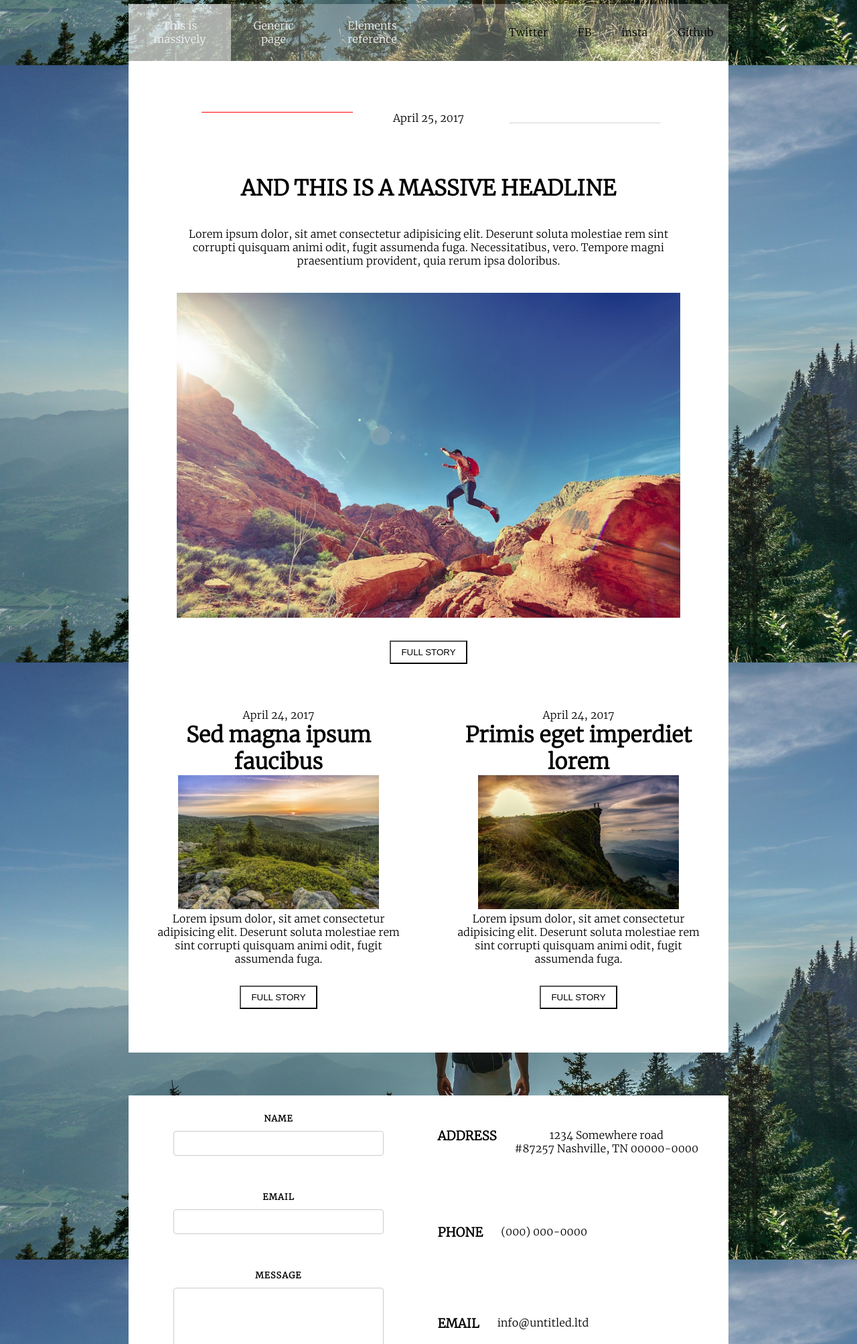
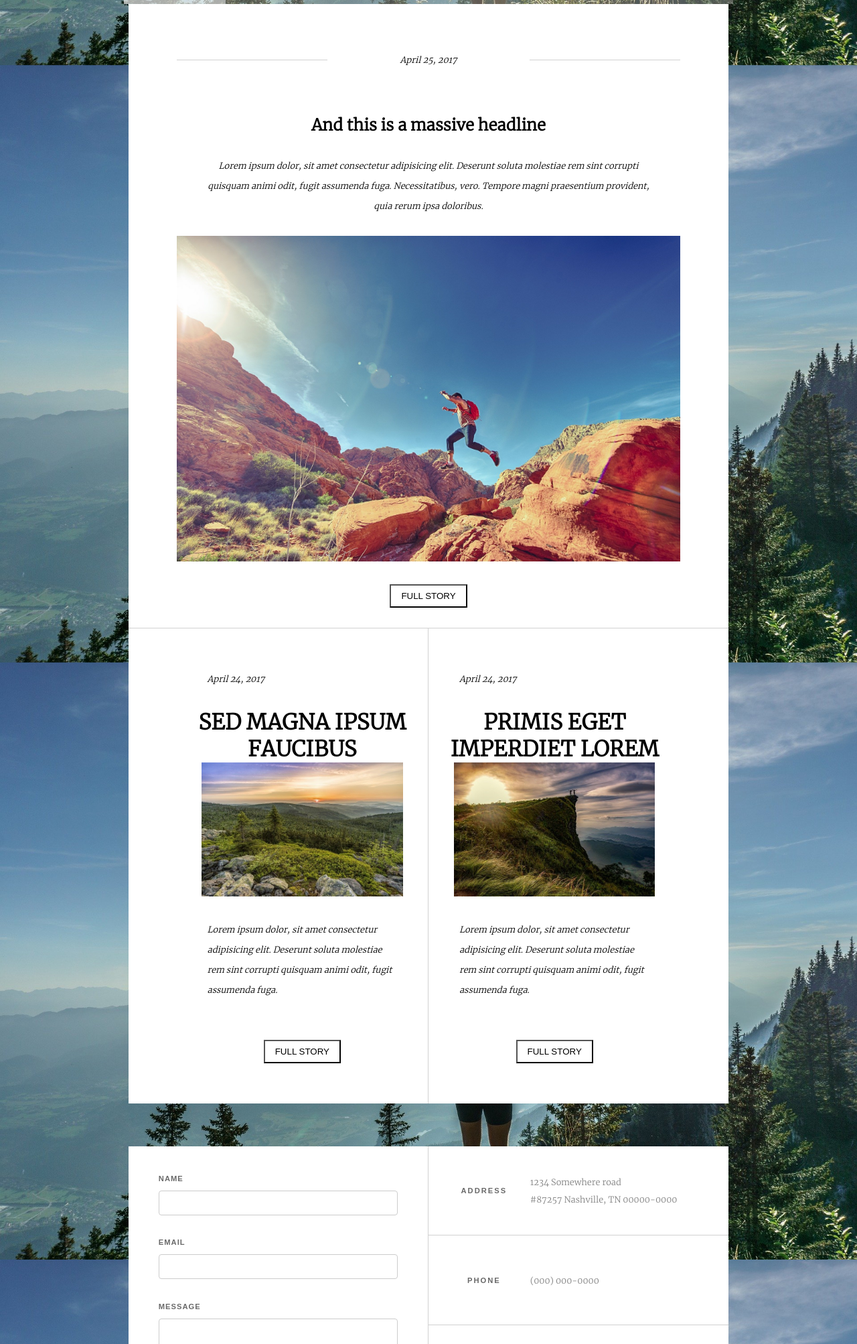
Before and after one commit to init-dev17/SASS-TP1-Montagne, a plain HTML site: page index.html in a window 1280 px wide. Shown: the part 794-2800 px from the top of the page at 67% size. Drawn offline with Linux system fonts and the light colour scheme; a web font is replaced by a local one.

Commit message:
2nd commit

```diff
--- a/index.html
+++ b/index.html
@@ -16,17 +16,24 @@
     <meta name="pg:description" content="descrition de la page web" />
     <meta property="og:image" content="./img/image-helium.png" />
 
-
     <!-- Font Awesome CDN https://cdnjs.com/libraries/font-awesome -->
-    <link rel="stylesheet" href="https://cdnjs.cloudflare.com/ajax/libs/font-awesome/6.4.0/css/all.min.css" integrity="sha512-iecdLmaskl7CVkqkXNQ/ZH/XLlvWZOJyj7Yy7tcenmpD1ypASozpmT/E0iPtmFIB46ZmdtAc9eNBvH0H/ZpiBw==" crossorigin="anonymous" referrerpolicy="no-referrer" />
-
+    <link
+      rel="stylesheet"
+      href="https://cdnjs.cloudflare.com/ajax/libs/font-awesome/6.4.0/css/all.min.css"
+      integrity="sha512-iecdLmaskl7CVkqkXNQ/ZH/XLlvWZOJyj7Yy7tcenmpD1ypASozpmT/E0iPtmFIB46ZmdtAc9eNBvH0H/ZpiBw=="
+      crossorigin="anonymous"
+      referrerpolicy="no-referrer"
+    />
 
     <link rel="stylesheet" href="./pages/index.css" />
   </head>
 
   <body>
     <header>
-      <h1>Partez vous aussi <br> à l'aventure</h1>
+      <h1>
+        Partez vous aussi <br />
+        à l'aventure
+      </h1>
       <p>
         Lorem ipsum dolor sit amet consectetur adipisicing elit. Dolore,
         incidunt!
@@ -41,28 +48,35 @@
         <li><a href="#">Elements reference</a></li>
       </ul>
       <ul class="social">
-        <li>Twitter</li>
-        <!-- https://fontawesome.com/icons/twitter?f=brands&s=solid -->
-        <li>FB</li>
-        <!-- https://fontawesome.com/icons/facebook-f?f=brands&s=solid -->
-        <li>insta</li>
-        <!-- https://fontawesome.com/icons/instagram?f=brands&s=solid -->
-        <li>Github</li>
-        <!-- https://fontawesome.com/icons/github?f=brands&s=solid -->
+        <li>
+          <a href="https://www.Twitter.com/RUN">
+            <i class="fab fa-twitter"></i>
+          </a>
+        </li>
+        <li>
+          <a href="https://www.facebook.com/MTG">
+            <i class="fab fa-facebook-f"></i>
+          </a>
+        </li>
+        <li>
+          <a href="https://www.Instagram.com/MTG">
+            <i class="fab fa-instagram"></i>
+          </a>
+        </li>
+        <li>
+          <a href="https://www.Github.com/RUN">
+            <i class="fab fa-github"></i>
+          </a>
+        </li>
       </ul>
     </nav>
 
-    <!-- <header></header> -->
     <div class="articles-container">
       <div class="main-article">
-        <div class="date">
-          <div class="left"></div>
-          <p>April 25, 2017</p>
-          <div class="right"></div>
-        </div>
+        <span class="date"><p>April 25, 2017</p></span>
 
         <div>
-          <h1>And this is a massive headline</h1>
+          <h2>And this is a massive headline</h2>
           <p>
             Lorem ipsum dolor, sit amet consectetur adipisicing elit. Deserunt
             soluta molestiae rem sint corrupti quisquam animi odit, fugit
@@ -70,13 +84,13 @@
             provident, quia rerum ipsa doloribus.
           </p>
         </div>
-        <img src="./assets/img/pic01.jpg" alt="pic01"/></div>
+        <img src="./assets/img/pic01.jpg" alt="pic01" />
 
         <button class="main-button"><a href="#">Full story</a></button>
       </div>
 
       <div class="secondary-articles">
-        <div class="other-articles">
+        <div class="other-articles1">
           <div class="date">
             <p>April 24, 2017</p>
           </div>
@@ -93,7 +107,7 @@
           <button class="main-button"><a href="#">Full story</a></button>
         </div>
 
-        <div class="other-articles">
+        <div class="other-articles2">
           <div class="date">
             <p>April 24, 2017</p>
           </div>
@@ -115,7 +129,6 @@
     <footer class="contact">
       <div class="form-container">
         <form method="post" action="">
-
           <div class="form-grid">
             <div class="name">
               <label for="name">Name</label>
@@ -131,20 +144,21 @@
             </div>
           </div>
           <input type="submit" class="main-button" value="Send Message" />
-
         </form>
       </div>
 
-
       <div class="informations">
         <div class="address">
-          <h3>Address</h3><p>1234 Somewhere road <br>#87257 Nashville, TN 00000-0000</p>
+          <h3>Address</h3>
+          <p>1234 Somewhere road <br />#87257 Nashville, TN 00000-0000</p>
         </div>
         <div class="phone">
-          <h3>Phone</h3><p>(000) 000-0000</p>
+          <h3>Phone</h3>
+          <p>(000) 000-0000</p>
         </div>
         <div class="email">
-          <h3>Email</h3><p>info@untitled.ltd</p>
+          <h3>Email</h3>
+          <p>info@untitled.ltd</p>
         </div>
         <div class="social">
           <h3>Social</h3>
@@ -166,14 +180,12 @@
             </li>
             <li>
               <a href="https://www.Github.com/RUN">
-                <i class="fab fa-github-in"></i>
+                <i class="fab fa-github"></i>
               </a>
             </li>
           </ul>
         </div>
       </div>
-
-
     </footer>
   </body>
 </html>
--- a/layout/_footer.scss
+++ b/layout/_footer.scss
@@ -7,84 +7,25 @@
     margin: 5% 15%;
 }
 
-// // // // // // // Formulaires
-.form-grid{
-    display: grid;
-    // align-items : center;
-
-    grid-template-rows: 25% 25% 50%;
-    // grid-template-columns: 100px 224px;
-    grid-template-areas:
-      "input1"
-      "input2"
-      "texta ";
-    gap: 10px;
-    // width: 85%;
-    max-width: 600px;
-}
-
-
-.textarea {
-    grid-area: texta;
-}
-label {
-    font-weight: 600;
-    font-size: 0.8rem;
-    letter-spacing: 1px;
-    text-transform: uppercase;
-
-}
-input[type="text"],
-  textarea {
-    width: 100%;
-    margin: 10px 0 20px;
-    border-radius: 4px;
-    border: 1px solid #ccc;
-    padding: 10px;
-    transition: 0.2s;
-}
-
-#message{
-    height: 180px;
-}
-
-input[type="text"]:focus,
-  textarea:focus {
-    border: 2px solid $color11;
-}
-textarea {
-    resize: none;
-}
-
-
-.form-container{
-    .main-button{
-        margin: 35px 0 0 0;
-    }
-}
-
 
 
 
 // // // // // // // Informations de contact
 .informations{
     display: grid;
-    grid-template-rows: 25% 25% 25% 25% ;
-    align-items : center;
+    //grid-template-rows: 25% 25% 25% 25% ;
+    grid-template-rows: repeat(4, 1fr) ;
 
 
 
-    .address{
-        @include informations
-    }
-    .phone{
-        @include informations
-    }
-    .email{
-        @include informations
-    }
-    .social{
-        @include informations
+
+
+
+
+    .address, .phone, .email, .social{
+        @include informations;
+        border-bottom: 1px solid $grey1;
+        align-items : center;
     }
 
 
--- a/layout/_forms.scss
+++ b/layout/_forms.scss
@@ -1,8 +1,62 @@
-
+// // // // // // // Formulaires
 
 .form-container{
     background: $color0;
-    margin: 5% 15%;
-    height: 500px;
+    padding: 8% 10%;
+    //height: 500px;
+
+    border-right: 1px solid $grey1;
 
 }
+
+
+
+.form-grid{
+    display: grid;
+    // align-items : center;
+
+    grid-template-rows: 20% 20% 60%;
+    // grid-template-columns: 100px 224px;
+    grid-template-areas:
+      "input1"
+      "input2"
+      "texta ";
+    gap: 10px;
+    // width: 85%;
+    max-width: 600px;
+    text-align: left;
+}
+
+
+.textarea {
+    grid-area: texta;
+}
+label {
+    @include title;
+    font-weight: 600;
+    font-size: 0.7rem;
+    letter-spacing: 1px;
+    color: $grey3;
+
+}
+input[type="text"],
+  textarea {
+    width: 100%;
+    margin: 10px 0 20px;
+    border-radius: 4px;
+    border: 1px solid #ccc;
+    padding: 10px;
+    transition: 0.2s;
+}
+
+#message{
+    height: 180px;
+}
+
+input[type="text"]:focus,
+  textarea:focus {
+    border: 2px solid $color11;
+}
+textarea {
+    resize: none;
+}
--- a/layout/_header.scss
+++ b/layout/_header.scss
@@ -8,6 +8,7 @@ header{
     justify-content: center;
     text-align: center;
 
+    position: relative;
     // margin: 10% 5%;
 
     min-height: 100vh;
@@ -38,81 +39,3 @@ header{
         width: 85%;
     }
 }
-
-
-
-.articles-container{
-    background: $color0;
-    margin: 0 15%;
-    text-align: center;
-
-    .date{
-        padding: 5% 0;
-    }
-    h1{
-        text-transform: uppercase;
-    }
-    img{
-        max-width: 100%;
-        // object-fit: cover
-    }
-    p{
-        padding: 5% 0;
-    }
-    .main-article{
-        margin: 0% 8%;
-
-
-
-        .left{
-            position: relative;
-
-            &::before{
-            content: "";
-            position: absolute;
-            width: 30%;
-            height: 1px;
-            background: red;
-            // background: lightgray;
-            left: 20%;
-            transform: translateX(-50%);
-            bottom: -40px;
-            }
-        }
-
-        .right{
-            position: relative;
-
-            &::before{
-            content: "";
-            position: absolute;
-            width: 30%;
-            height: 1px;
-            background: lightgray;
-            right: -20%;
-            transform: translateX(-80%);
-            bottom: 40px;
-            }
-        }
-
-    }
-
-
-}
-
-
-.secondary-articles{
-    display: grid;
-    grid-template-columns: 50% 50%;
-    background: $color0;
-    margin: 0 15%;
-    text-align: center;
-
-
-
-    .other-articles{
-        display: block;
-        margin: 8%;
-
-    }
-}
--- /dev/null
+++ b/layout/_main.scss
@@ -0,0 +1,97 @@
+
+
+
+
+.articles-container{ // main
+    background: $color0;
+    margin: 0 15%;
+    text-align: center;
+
+
+    h1{
+        text-transform: uppercase;
+    }
+    img{
+        max-width: 100%;
+        // object-fit: cover
+    }
+
+    p{
+        width: 90%;
+        margin: 30px auto;
+        font-style: italic;
+        font-size: 0.8rem;
+        line-height: 30px;
+    }
+    .main-article{ // section1
+        margin: 0% 8%;
+
+
+
+        span{
+            display: block;
+            position: relative;
+            padding: 5% 0;
+
+            &::before, &:after{
+            content: "";
+            position: absolute;
+            width: 30%;
+            height: 1px;
+            background: $grey1;
+
+
+            transform: translateX(0%);
+            top: 50%;
+
+            @media screen and (max-width: 600px) {
+                width: 20%;
+            }
+            }
+
+            &:before{
+                left: 0;
+            }
+            &:after{
+                right: 0;
+            }
+
+
+
+        }
+
+    }
+
+
+
+    .secondary-articles{
+        display: grid;
+        grid-template-columns: 50% 50%;
+        background: $color0;
+        padding: 0 8%;
+        text-align: center;
+
+        border-top: 1px solid $grey1;
+
+
+    .other-articles1, .other-articles2{
+        display: block;
+        padding: 8%;
+
+        p{
+            text-align: left;
+        }
+    }
+
+    .other-articles1{
+        border-right: 1px solid $grey1;
+    }
+
+
+
+
+
+
+    }
+
+}
--- a/layout/_navbar.scss
+++ b/layout/_navbar.scss
@@ -7,16 +7,24 @@ nav{
     display: grid;
     grid-template-columns: 50% 50%;
     background: $color10;
-    margin: 0 15%;
-    text-align: center;
-    align-items: center;
-    text-decoration: none;
+    //margin: 0 auto;
+
+    // margin: 0 15%;
+    position: absolute;
+
+
+    z-index: 100;
+    bottom: 0;
+    //width: calc(15%-1080px);
+    max-width: 910px;
+    width: 80%;
+    left: 50%;
+    transform: translateX(-50%);
+
+
 
     ul{
         display: flex;
-
-
-
         li{
             padding: 5%;
             a{
@@ -28,23 +36,68 @@ nav{
         }
     }
     .links{
+        // height: 100%; // Pour que la sélection soit totale pendant le hover
+
+        // Déselectionne le First child en passant le hover sur d'autres liens
+        &:hover li:not(hover){
+            background-color: transparent;
+            a{
+                color: white;
+            }
+            &:hover{
+                background-color: $color12;
+                a{
+                    color: black;
+                }
+            }
+        }
+
 
         li{
+            display: flex;
+            align-items: center;
 
+
+            @include title;
+            font-size: 0.7rem;
+            padding: 0 15px;
+
+
+            // First child, fond blanc et police noire
             &:first-child{
                 background-color: $color12;
+                a{
+                    color: $black1;
+                }
+
 
             }
-
         }
 
     }
+
+
     .social{
         display: flex;
         justify-content: flex-end;
+
+        font-size: 1.5rem;
+
+
+        margin-right: 5%;
+
+        li{
+            transition: 0.4s;
+            cursor: pointer;
+            &:hover{
+                i{
+                transform: scale(1.25);
+
+                }
+            }
+        }
+
+
     }
 
-
-
-
 }
--- a/pages/_settings.scss
+++ b/pages/_settings.scss
@@ -80,16 +80,22 @@ $font2: merri, serif;
 
 
 @mixin informations{ // @include informations;
-    display: flex;
-
-
+    display: grid;
+    grid-template-columns: 30% 70%;
+    padding: 5%;
 
     h3{
+        @include title;
+        font-size: 0.7rem;
         padding: 3%;
-        text-transform: uppercase;
+        color: $grey3;
     }
     p{
         padding: 3%;
+        text-align: left;
+        font-size: 0.8rem;
+        line-height: 26px;
+        color: grey;
     }
 }
 
--- a/pages/index.scss
+++ b/pages/index.scss
@@ -12,6 +12,7 @@
 
 @import "../layout/navbar"; // Navigation
 @import "../layout/header"; // Header
+@import "../layout/main"; // Main
 @import "../layout/section"; // Section
 @import "../layout/footer"; // Footer
 @import "../layout/forms"; // Forms
```
Also changed, not shown: pages/index.css, 1 other file. Lines whose indentation alone changed are shown as unchanged.
